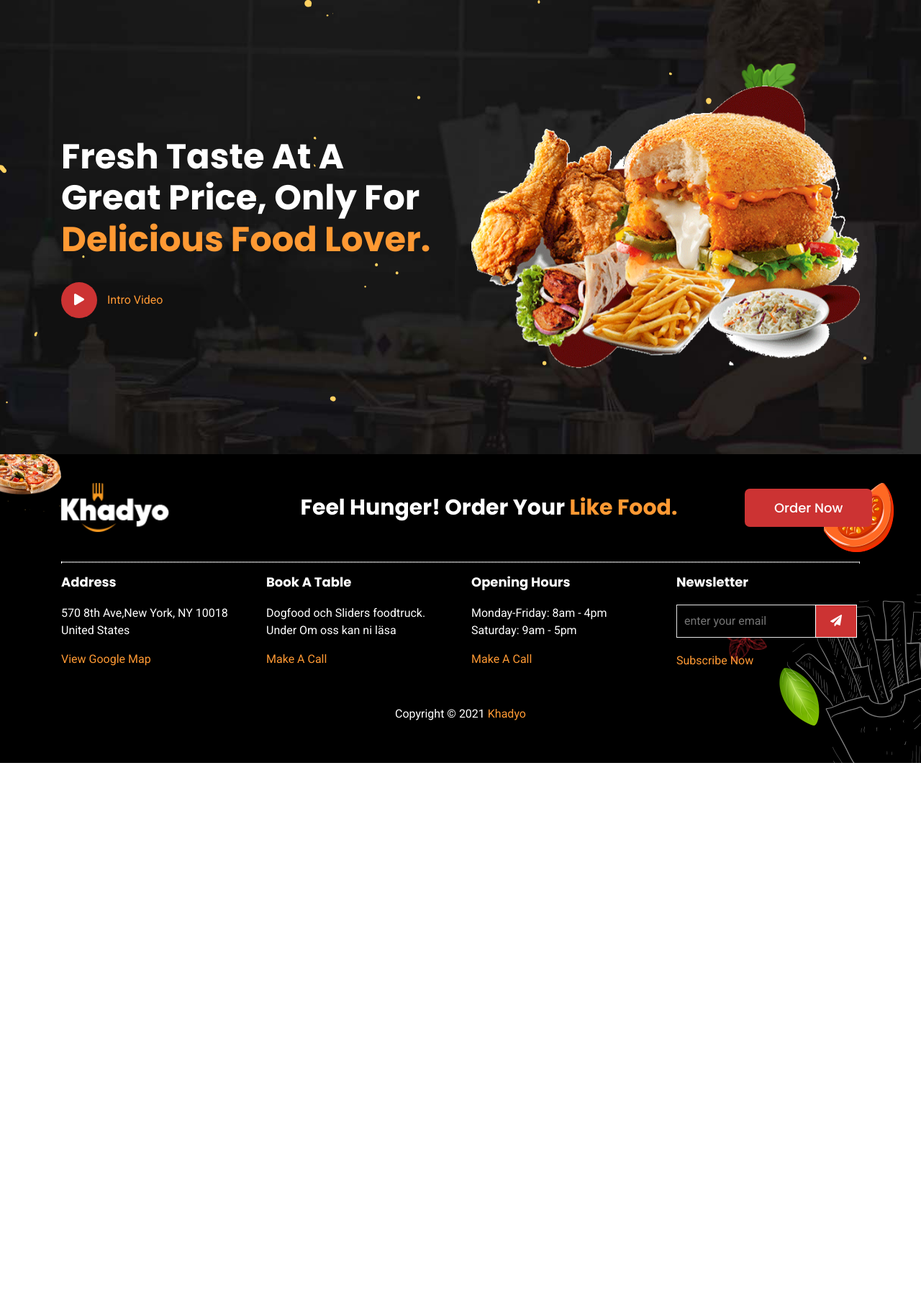
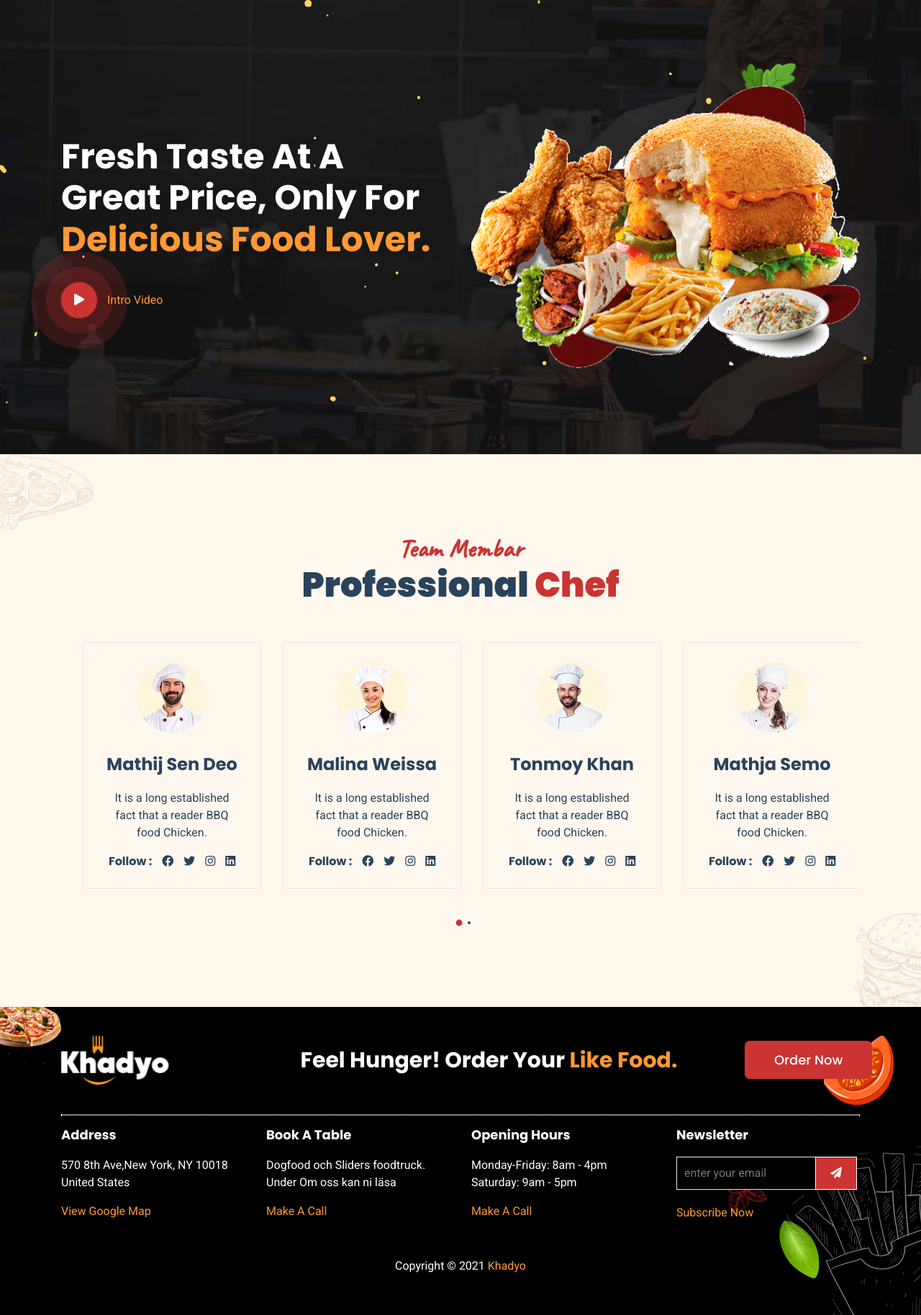
Before and after one commit to duongnx97/Khadyo, a PHP site: page /about.html in a window 1280 px wide. Shown: the part 1463-3290 px from the top of the page at 72% size. Before the commit the page ends 2523 px from the top, so only its background shows below. Run offline with PHP 8.4, Linux system fonts and the light colour scheme.

Commit message:
about update - team area

```diff
--- a/about.html
+++ b/about.html
@@ -320,6 +320,103 @@
         </div>
     </section>
 
+    <!--team area -->
+    <section class="team-area padding-bottom-110 padding-top-110 wow fadeInUp">
+        <div class="team-area-shapes">
+            <span class="ts-1"><img src="images/shapes/pizza-s1.png" alt=""></span>
+            <span class="ts-2"><img src="images/shapes/brr.png" alt=""></span>
+        </div>
+        <div class="container">
+            <div class="common-title-area text-center padding-bottom-50">
+                <h3>team membar</h3>
+                <h2>professional <span>chef</span></h2>
+            </div>
+            <div class="team-slider-active">
+                <div class="single-team text-center">
+                    <div class="s-t-img">
+                        <img src="images/team/t1.png" alt="">
+                    </div>
+                    <div class="t-content">
+                        <h5>Mathij Sen Deo</h5>
+                        <p>It is a long established fact that a reader BBQ food Chicken.</p>
+                    </div>
+                    <div class="t-social-b">
+                        <span class="follow">follow :</span>
+                        <span class="t-social"><a href="#"><i class="fab fa-facebook"></i></a></span>
+                        <span class="t-social"><a href="#"><i class="fab fa-twitter"></i></a></span>
+                        <span class="t-social"><a href="#"><i class="fab fa-instagram"></i></a></span>
+                        <span class="t-social"><a href="#"><i class="fab fa-linkedin"></i></a></span>
+                    </div>
+                </div>
+                <div class="single-team text-center">
+                    <div class="s-t-img">
+                        <img src="images/team/t2.png" alt="">
+                    </div>
+                    <div class="t-content">
+                        <h5>Malina Weissa</h5>
+                        <p>It is a long established fact that a reader BBQ food Chicken.</p>
+                    </div>
+                    <div class="t-social-b">
+                        <span class="follow">follow :</span>
+                        <span class="t-social"><a href="#"><i class="fab fa-facebook"></i></a></span>
+                        <span class="t-social"><a href="#"><i class="fab fa-twitter"></i></a></span>
+                        <span class="t-social"><a href="#"><i class="fab fa-instagram"></i></a></span>
+                        <span class="t-social"><a href="#"><i class="fab fa-linkedin"></i></a></span>
+                    </div>
+                </div>
+                <div class="single-team text-center">
+                    <div class="s-t-img">
+                        <img src="images/team/t3.png" alt="">
+                    </div>
+                    <div class="t-content">
+                        <h5>Tonmoy Khan</h5>
+                        <p>It is a long established fact that a reader BBQ food Chicken.</p>
+                    </div>
+                    <div class="t-social-b">
+                        <span class="follow">follow :</span>
+                        <span class="t-social"><a href="#"><i class="fab fa-facebook"></i></a></span>
+                        <span class="t-social"><a href="#"><i class="fab fa-twitter"></i></a></span>
+                        <span class="t-social"><a href="#"><i class="fab fa-instagram"></i></a></span>
+                        <span class="t-social"><a href="#"><i class="fab fa-linkedin"></i></a></span>
+                    </div>
+                </div>
+                <div class="single-team text-center">
+                    <div class="s-t-img">
+                        <img src="images/team/t4.png" alt="">
+                    </div>
+                    <div class="t-content">
+                        <h5>Mathja Semo</h5>
+                        <p>It is a long established fact that a reader BBQ food Chicken.</p>
+                    </div>
+                    <div class="t-social-b">
+                        <span class="follow">follow :</span>
+                        <span class="t-social"><a href="#"><i class="fab fa-facebook"></i></a></span>
+                        <span class="t-social"><a href="#"><i class="fab fa-twitter"></i></a></span>
+                        <span class="t-social"><a href="#"><i class="fab fa-instagram"></i></a></span>
+                        <span class="t-social"><a href="#"><i class="fab fa-linkedin"></i></a></span>
+                    </div>
+                </div>
+                <div class="single-team text-center">
+                    <div class="s-t-img">
+                        <img src="images/team/t1.png" alt="">
+                    </div>
+                    <div class="t-content">
+                        <h5>Mathij Sen Deo</h5>
+                        <p>It is a long established fact that a reader BBQ food Chicken.</p>
+                    </div>
+                    <div class="t-social-b">
+                        <span class="follow">follow :</span>
+                        <span class="t-social"><a href="#"><i class="fab fa-facebook"></i></a></span>
+                        <span class="t-social"><a href="#"><i class="fab fa-twitter"></i></a></span>
+                        <span class="t-social"><a href="#"><i class="fab fa-instagram"></i></a></span>
+                        <span class="t-social"><a href="#"><i class="fab fa-linkedin"></i></a></span>
+                    </div>
+                </div>
+
+            </div>
+        </div>
+    </section>
+
     <!-- footer area -->
     <footer class="padding-top-40 padding-bottom-40">
         <div class="fo-shapes">
--- a/css/style.css
+++ b/css/style.css
@@ -2052,6 +2052,54 @@ ul.slick-dots {
     .delicious-area .delicious-left .intro:hover {
       color: #cc3333; }
 
+/* Team area */
+.team-area {
+  background: #FFF8EE;
+  position: relative;
+  overflow: hidden; }
+  .team-area .team-area-shapes img {
+    width: 130px; }
+  .team-area .team-area-shapes .ts-1 {
+    position: absolute;
+    top: 0;
+    left: 0; }
+  .team-area .team-area-shapes .ts-2 {
+    position: absolute;
+    bottom: -3%;
+    right: -3%; }
+  .team-area .single-team {
+    border: 1px solid #e6e6e6;
+    padding: 25px 30px;
+    transition: .3s;
+    border-radius: 5px;
+    margin-bottom: 30px;
+    margin-left: 30px; }
+    .team-area .single-team:hover {
+      background-color: #ffffff;
+      box-shadow: 0px 25px 60px 0px rgba(0, 21, 100, 0.1);
+      border: 1px solid transparent; }
+    .team-area .single-team .s-t-img {
+      width: 100px;
+      margin: 0 auto;
+      margin-bottom: 30px; }
+    .team-area .single-team .t-content h5 {
+      margin-bottom: 20px;
+      transition: .3s; }
+      .team-area .single-team .t-content h5:hover {
+        color: #cc3333; }
+    .team-area .single-team .t-social-b .follow {
+      font-family: "Poppins", sans-serif;
+      font-weight: 700;
+      color: #2a435d;
+      text-transform: capitalize; }
+    .team-area .single-team .t-social-b .t-social {
+      margin-left: 10px; }
+      .team-area .single-team .t-social-b .t-social a {
+        color: #2a435d;
+        transition: .3s; }
+        .team-area .single-team .t-social-b .t-social a:hover {
+          color: #cc3333; }
+
 /* Pop overlay */
 .pop-overlay {
   position: fixed;
@@ -2270,6 +2318,9 @@ ul.slick-dots {
 
 .item-bounce {
   animation: bounce 3s infinite ease-in-out; }
+
+.item-ripple {
+  animation: ripple 3s infinite ease-in-out; }
 
 /* Animations key */
 @keyframes animateOne {
@@ -2303,6 +2354,11 @@ ul.slick-dots {
     height: 60px;
     opacity: 0;
     box-shadow: 0 0 0 50px rgba(255, 255, 255, 0); } }
+@keyframes ripple {
+  0% {
+    box-shadow: 0 0 0 0 rgba(204, 51, 51, 0.2), 0 0 0 20px rgba(204, 51, 51, 0.2), 0 0 0 40px rgba(204, 51, 51, 0.2); }
+  100% {
+    box-shadow: 0 0 0 20px rgba(204, 51, 51, 0.2), 0 0 0 40px rgba(204, 51, 51, 0.1), 0 0 0 60px rgba(204, 51, 51, 0); } }
 @keyframes sk-bouncedelay {
   0%,
     80%,
--- a/js/main.js
+++ b/js/main.js
@@ -1,7 +1,7 @@
-(function($) {
+(function ($) {
 
     "use strict"
-    jQuery(document).ready(function() {
+    jQuery(document).ready(function () {
 
         // Mobile-menu
         $('#mobile-menu').meanmenu({
@@ -10,12 +10,12 @@
         });
 
         // ToTop [Hand-Code].
-        $('.scrollup').on('click', function() {
+        $('.scrollup').on('click', function () {
             $("html").animate({
                 "scrollTop": '0'
             }, 1200);
         });
-        $(window).on('scroll', function() {
+        $(window).on('scroll', function () {
             var toTopVisible = $('html').scrollTop();
             if (toTopVisible > 500) {
                 $('.scrollup').fadeIn();
@@ -30,28 +30,28 @@
         var heroImgTwo = $(".p-shape-2");
         var heroImgThree = $(".p-shape-3");
         var heroImgFour = $(".p-shape-4");
-        hoverLayer.mousemove(function(e) {
+        hoverLayer.mousemove(function (e) {
             var valueX = (e.pageX * -1) / 50;
             var valueY = (e.pageY * -1) / 60;
             heroImgOne.css({
                 transform: "translate3d(" + valueX + "px," + valueY + "px, 0)"
             });
         });
-        hoverLayer.mousemove(function(e) {
+        hoverLayer.mousemove(function (e) {
             var valueX = (e.pageX * -1) / 30;
             var valueY = (e.pageY * -1) / 40;
             heroImgTwo.css({
                 transform: "translate3d(" + valueX + "px," + valueY + "px, 0)"
             });
         });
-        hoverLayer.mousemove(function(e) {
+        hoverLayer.mousemove(function (e) {
             var valueX = (e.pageX * -1) / 20;
             var valueY = (e.pageY * -1) / 30;
             heroImgThree.css({
                 transform: "translate3d(" + valueX + "px," + valueY + "px, 0)"
             });
         });
-        hoverLayer.mousemove(function(e) {
+        hoverLayer.mousemove(function (e) {
             var valueX = (e.pageX * -1) / 40;
             var valueY = (e.pageY * -1) / 50;
             heroImgFour.css({
@@ -162,11 +162,46 @@
             ]
         });
 
+        // Team-active
+        $('.team-slider-active').slick({
+            dots: true,
+            infinite: true,
+            speed: 1000,
+            slidesToShow: 4,
+            slidesToScroll: 4,
+            arrows: false,
+            responsive: [
+                {
+                    breakpoint: 1024,
+                    settings: {
+                        slidesToShow: 3,
+                        slidesToScroll: 3,
+                        infinite: true,
+                        dots: true
+                    }
+                },
+                {
+                    breakpoint: 600,
+                    settings: {
+                        slidesToShow: 2,
+                        slidesToScroll: 2
+                    }
+                },
+                {
+                    breakpoint: 480,
+                    settings: {
+                        slidesToShow: 1,
+                        slidesToScroll: 1
+                    }
+                }
+            ]
+        });
+
         // Countdown
         $('.countdown').downCount({
             date: '06/28/2021 12:00:00',
             offset: +6
-        }, function() {
+        }, function () {
             alert('Countdown done!');
         });
 
@@ -178,7 +213,7 @@
 
     });
 
-    jQuery(window).on('load', function() {
+    jQuery(window).on('load', function () {
 
         // WOW JS
         new WOW().init();
```
Also changed, not shown: scss/pages/_about.scss (+75 -1 lines), images/shapes/brr.png (added), images/shapes/pizza-s1.png (added), images/team/t1.png (added), images/team/t2.png (added), images/team/t3.png (added), images/team/t4.png (added), 1 other file. Lines whose indentation alone changed are shown as unchanged.
